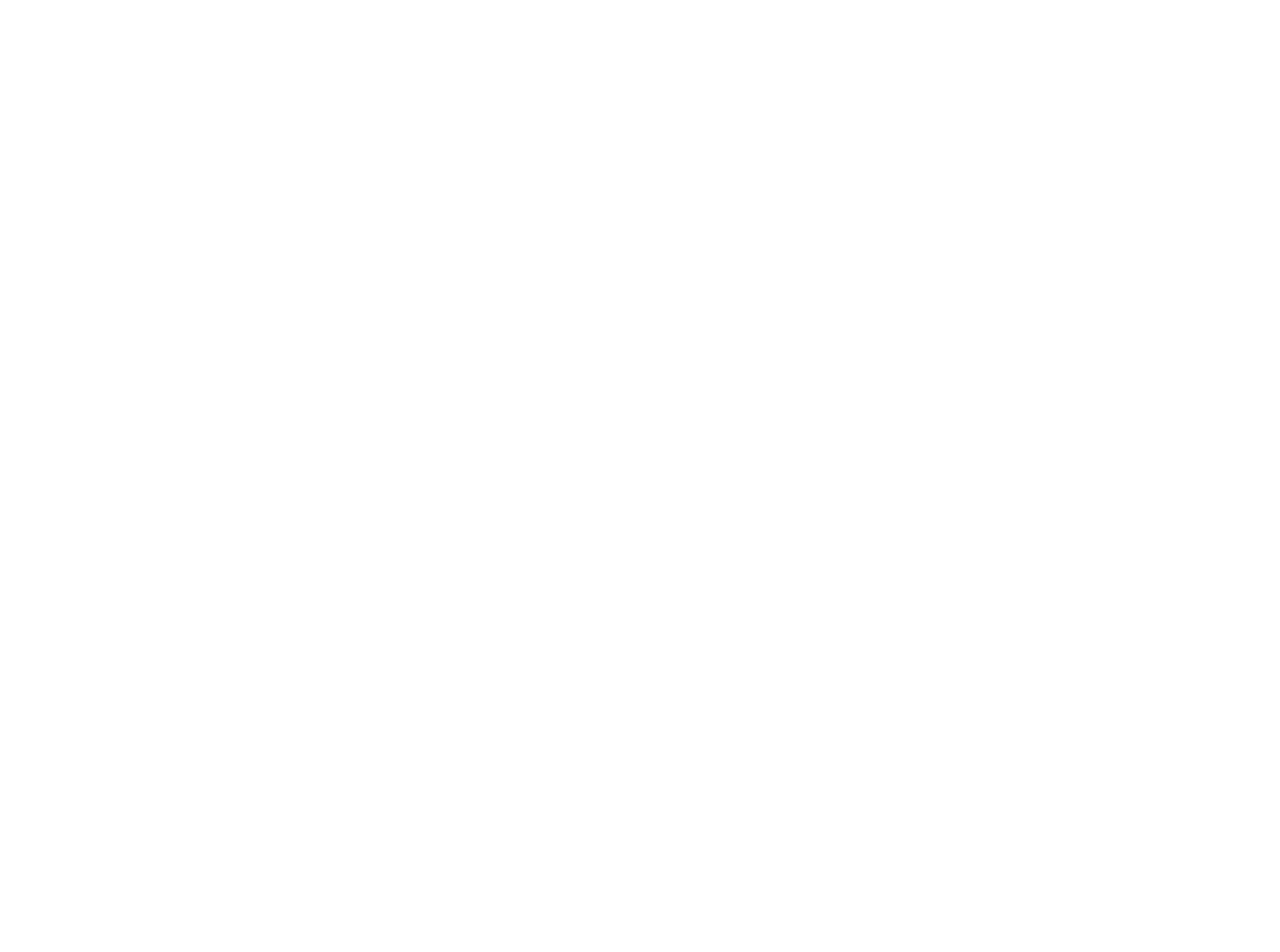
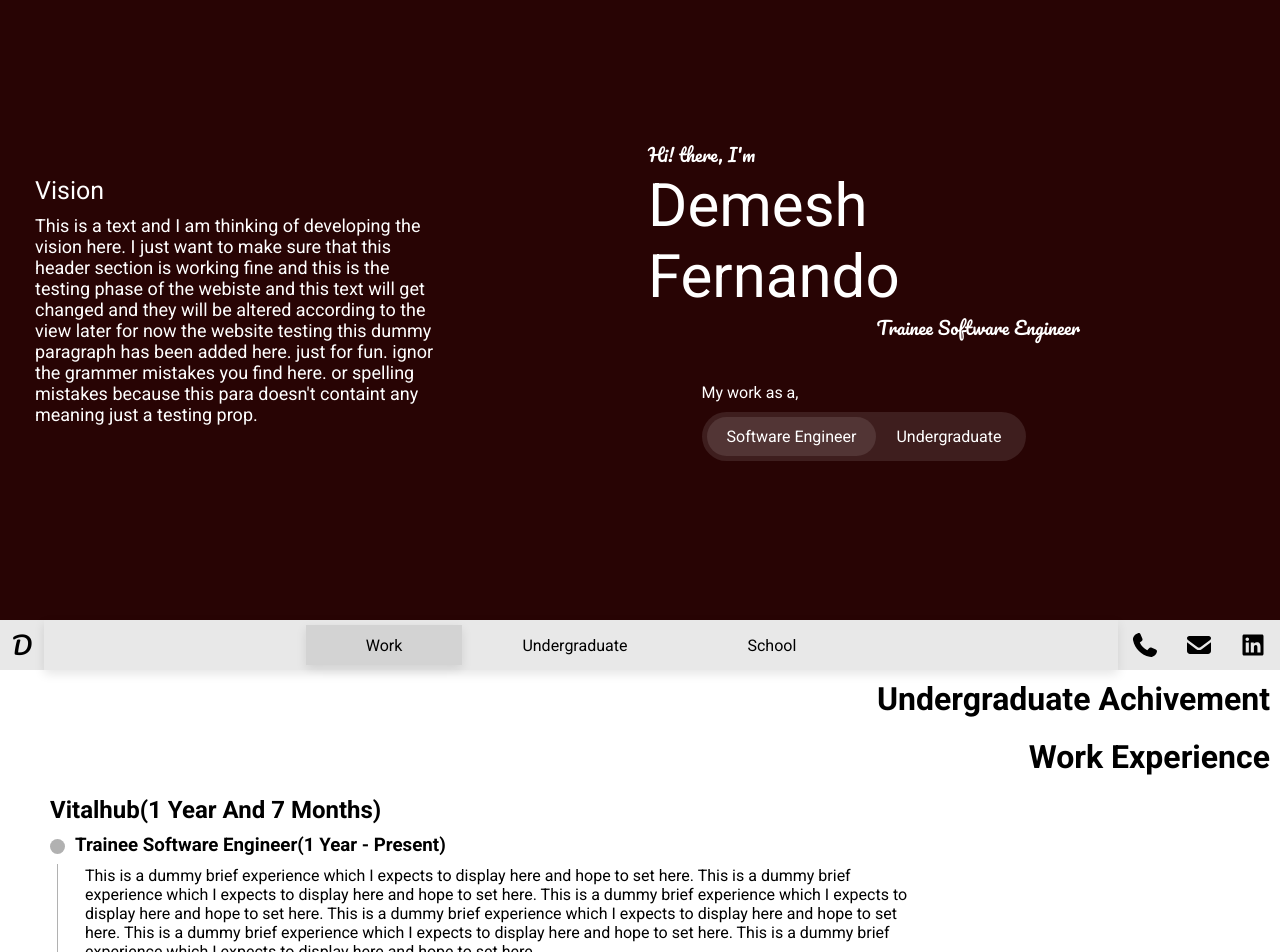
Before and after one commit to demeshFernando/portfolio, a React (Vite) app in the folder portfolio/: page /1 in a window 1280 px wide. Before the commit this address had no page. Shown: the top 952 px of the page. Before the commit the page ends 800 px from the top, so only its background shows below. Built offline with nearby package versions, Linux system fonts and the light colour scheme.

Commit message:
Changing sourceID fetching method

```diff
--- a/portfolio/src/App.tsx
+++ b/portfolio/src/App.tsx
@@ -9,6 +9,7 @@
       <BrowserRouter>
         <Routes>
           <Route path='/' element={<Home />} />
+          <Route path='/:sourceId' element={<Home />} />
         </Routes>
       </BrowserRouter>
     </BaseContextProvider>
--- a/portfolio/src/components/utils/common.tsx
+++ b/portfolio/src/components/utils/common.tsx
@@ -38,3 +38,11 @@
         throw 'Cannot fetch ' + E;
     }
 }
+
+export function isNumber(value: unknown): value is number {
+    try {
+        return !!Number(value);
+    } catch {
+        return false;
+    }
+}
--- a/portfolio/src/content/home/Home.tsx
+++ b/portfolio/src/content/home/Home.tsx
@@ -1,5 +1,6 @@
 import { useEffect } from 'react';
 import usePortfolioCollection from '../../components/Hooks/usePortfolioCollection';
+import { usePortfolioSilentModel } from '../../components/Hooks/usePortfolioModel';
 import { useBaseStorage } from '../../components/utils/mainContext';
 
 import Footer from './Footer';
@@ -7,6 +8,8 @@
 import WorkExperience from '../workExperiance/workExperiance';
 import UndergraduateLevel from '../undergraduate/Undergraduate';
 import { OutletMapper } from '../../components/utils/constants';
+import { useParams } from 'react-router-dom';
+import { isNumber } from '../../components/utils/common';
 
 //#region type
 type OutletCombinationsType = {
@@ -47,14 +50,24 @@
 //#endregion
 
 //#region Cmpnts
-function Outlet(){
+function Outlet(props: { SourceID?: string }){
     const storage = useBaseStorage();
+    const silentModel = usePortfolioSilentModel({
+        model: {
+            Source: 0
+        }
+    });
     const { collection: outlet, helpers: outletHelper } = usePortfolioCollection({
         collection: null,
         helperAttributes: {
             name: 'Outlets',
             fetchFn: () => {
-                if(storage && storage.Pop('SourceID')) {
+                if(props.SourceID && isNumber(props.SourceID)){
+                    silentModel.binders.setToModel('Source', Number(props.SourceID));
+                    return getOutlets(Number(props.SourceID));
+                }
+                else if(storage && storage.Pop('SourceID')) {
+                    silentModel.binders.setToModel('Source', storage.Pop('SourceID'));
                     return getOutlets(storage.Pop('SourceID'));
                 }
                 throw 'SourceID need to be fixed to fetch the outlets';
@@ -67,15 +80,15 @@
     }, [outletHelper, storage?.Model.SourceID, outlet]);
 
     let contentView = outletHelper.nullOrEmptyViewHolder;
-    if(outlet && outlet.length && storage && storage.Pop('SourceID')) {
+    if(outlet && outlet.length) {
         contentView = outlet.map((navItem) => {
             switch(navItem.NavHeaderID) {
                 case OutletMapper.Undergraduate:
                     return <UndergraduateLevel />;
                 case OutletMapper.SoftwareEngineer:
-                    return <WorkExperience SourceID={storage.Pop('SourceID')} ViewType='brief' />;
+                    return <WorkExperience SourceID={silentModel.binders.getValue('Source')} ViewType='brief' />;
                 default:
-                    return <WorkExperience SourceID={storage.Pop('SourceID')} ViewType='brief' />;
+                    return <WorkExperience SourceID={silentModel.binders.getValue('Source')} ViewType='brief' />;
             }
         });
     }
@@ -84,9 +97,11 @@
 }
 
 export default function Home() {
+    //fetch the param
+    const { sourceId } = useParams<{sourceId?: string}>();
     return <>
         <Header />
-        <Outlet />
+        <Outlet SourceID={sourceId} />
         <Footer />
     </>;
 }
```
